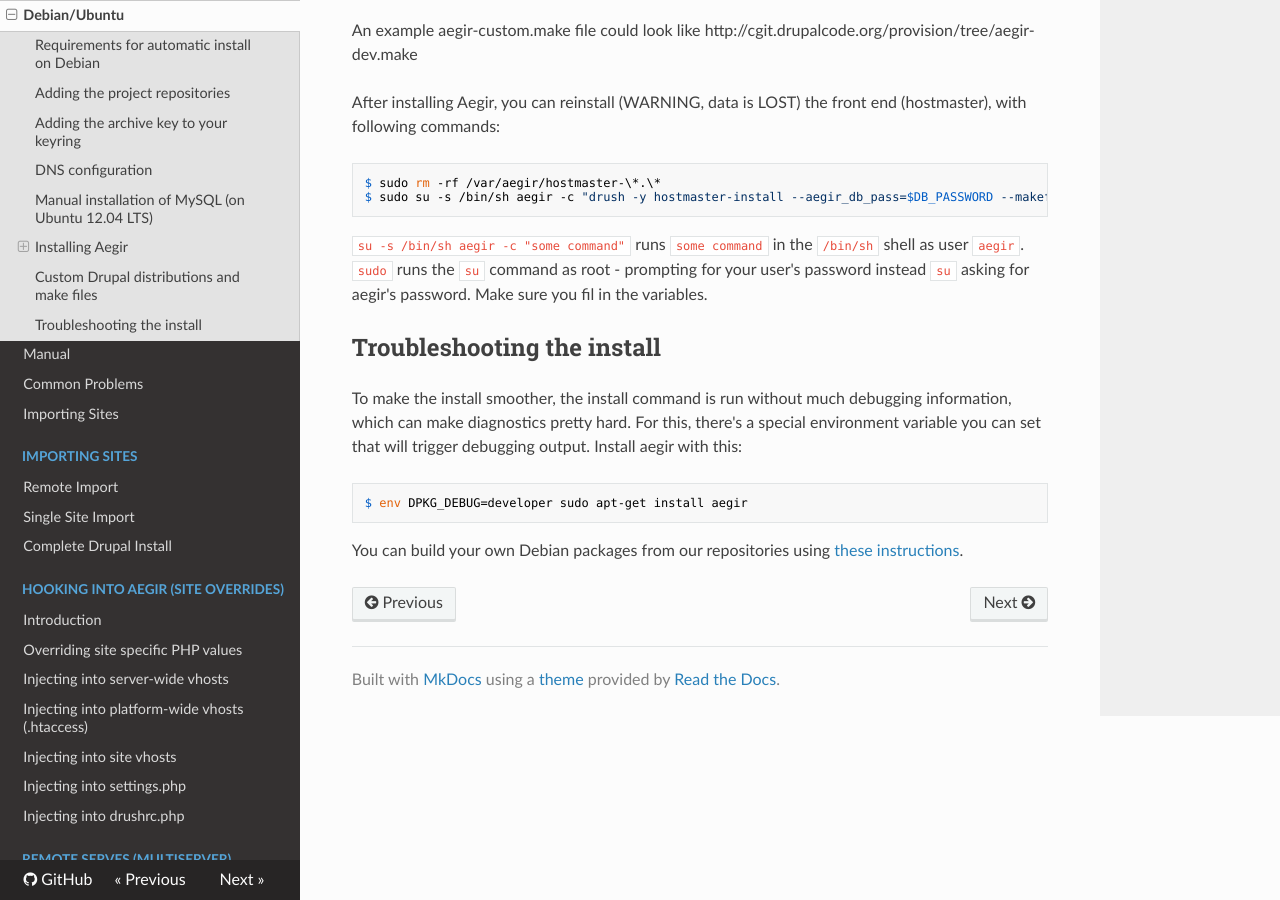
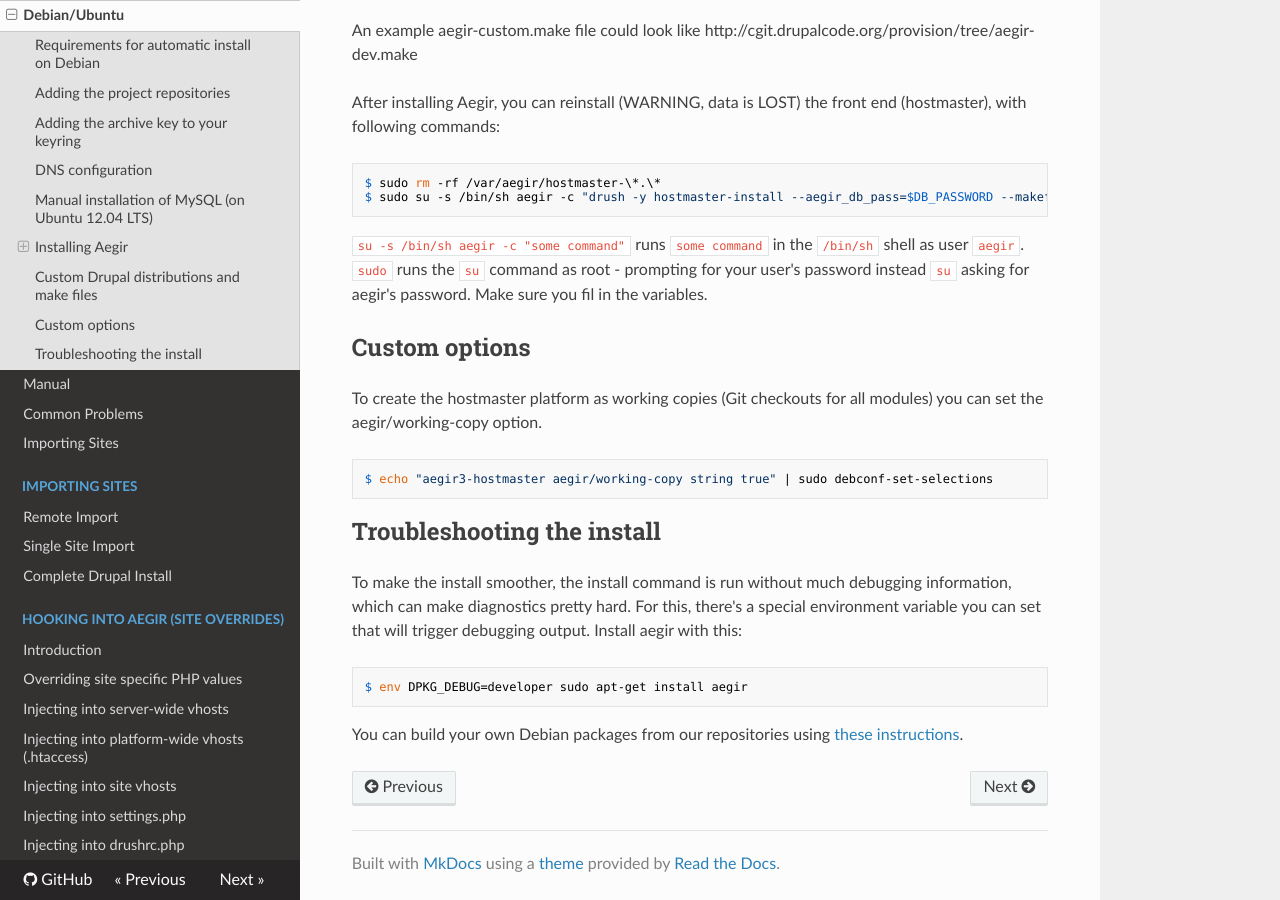
Before and after one commit to aegir-project/documentation, an MkDocs documentation site: the page built from docs/install/debian.md, in a window 1280 px wide and 900 px high, scrolled down 3609 px. Built offline with MkDocs 1.6.1, drawn with Linux system fonts in a browser that asks for light colours; nearby versions of some CDN libraries; old or Windows-style settings are respelled for this version of MkDocs.

Commit message:
Issue #2571811: Create hostmaster platform with working-copy option via Debian

```diff
--- a/docs/install/debian.md
+++ b/docs/install/debian.md
@@ -145,6 +145,14 @@
 ``su -s /bin/sh aegir -c "some command"`` runs ``some command`` in the ``/bin/sh`` shell as user ``aegir``.  ``sudo`` runs the ``su`` command as root - prompting for your user's password instead ``su`` asking for aegir's password.
  Make sure you fil in the variables.
 
+
+Custom options
+--------------
+
+To create the hostmaster platform as working copies (Git checkouts for all modules) you can set the aegir/working-copy option.
+
+    $ echo "aegir3-hostmaster aegir/working-copy string true" | sudo debconf-set-selections
+
 Troubleshooting the install
 ---------------------------
 
```
